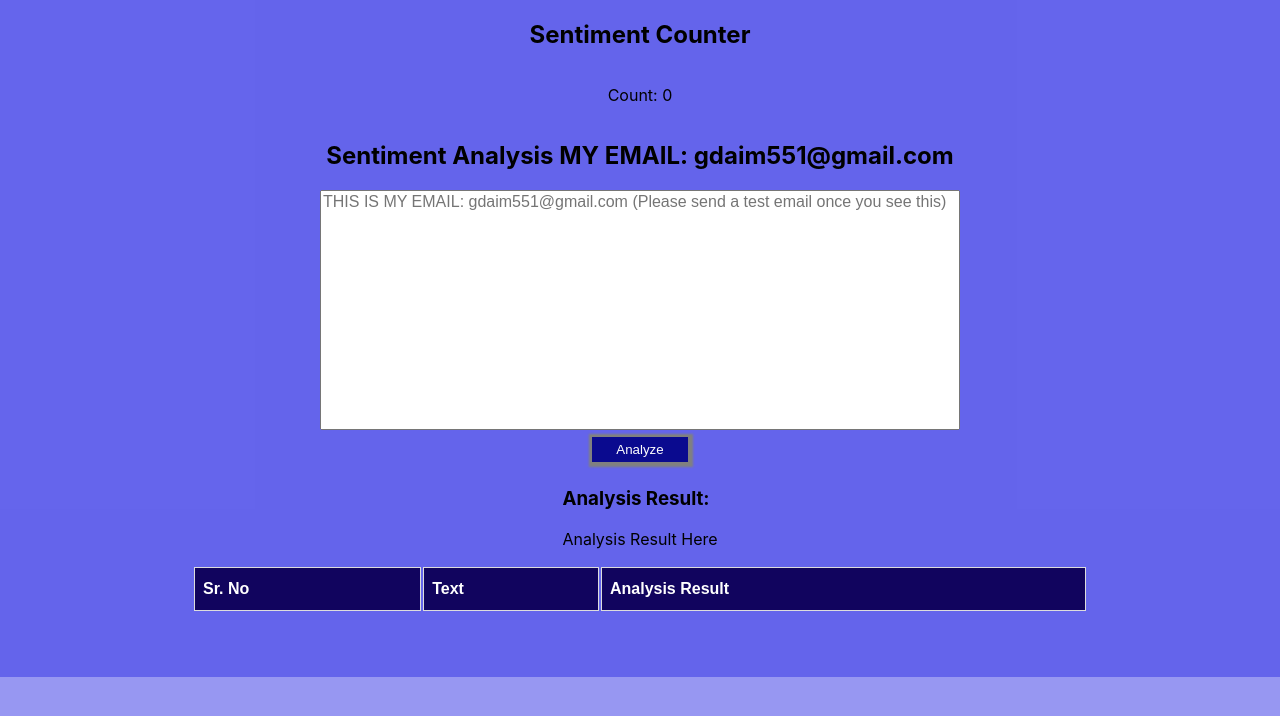
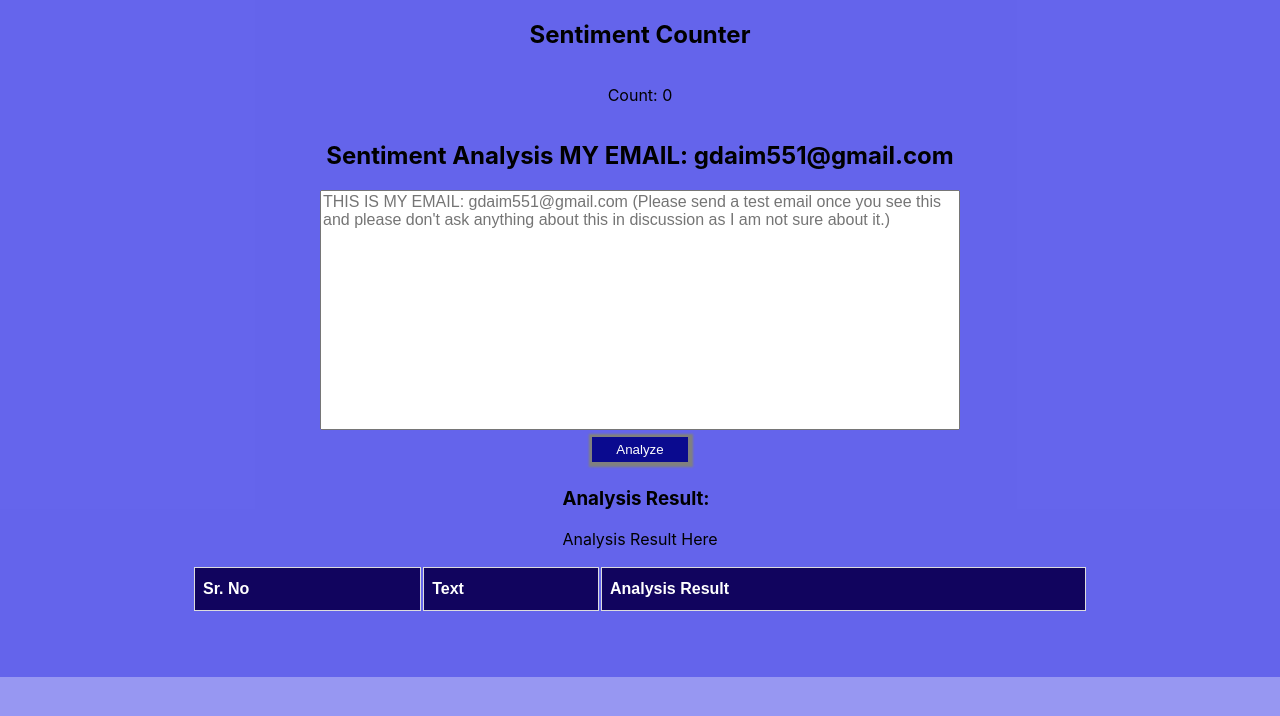
Before and after one commit to abduldaim-ad/sentiment-analysis, a Next.js app: page / in a window 1280 px wide. Shown: the top 716 px of the page. Built offline with nearby package versions, Linux system fonts and the light colour scheme.

Commit message:
Update SentimentAnalysis.tsx

```diff
--- a/components/SentimentAnalysis.tsx
+++ b/components/SentimentAnalysis.tsx
@@ -54,7 +54,7 @@ const SentimentAnalysis: React.FC<SentimentProps> = ({
     <div className={styles.mainDiv}>
       <h2>Sentiment Analysis MY EMAIL: <strong>gdaim551@gmail.com</strong></h2>
       <textarea
-        placeholder="THIS IS MY EMAIL: gdaim551@gmail.com (Please send a test email once you see this)"
+        placeholder="THIS IS MY EMAIL: gdaim551@gmail.com (Please send a test email once you see this and please don't ask anything about this in discussion as I am not sure about it.)"
         value={inputText}
         className={styles.textAreaStyle}
         onChange={(e) => setInputText(e.target.value)}
```
